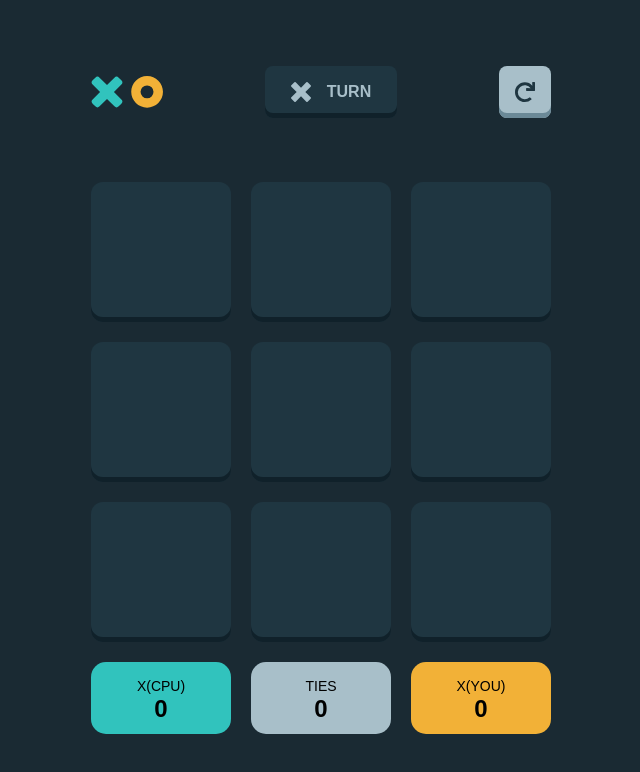
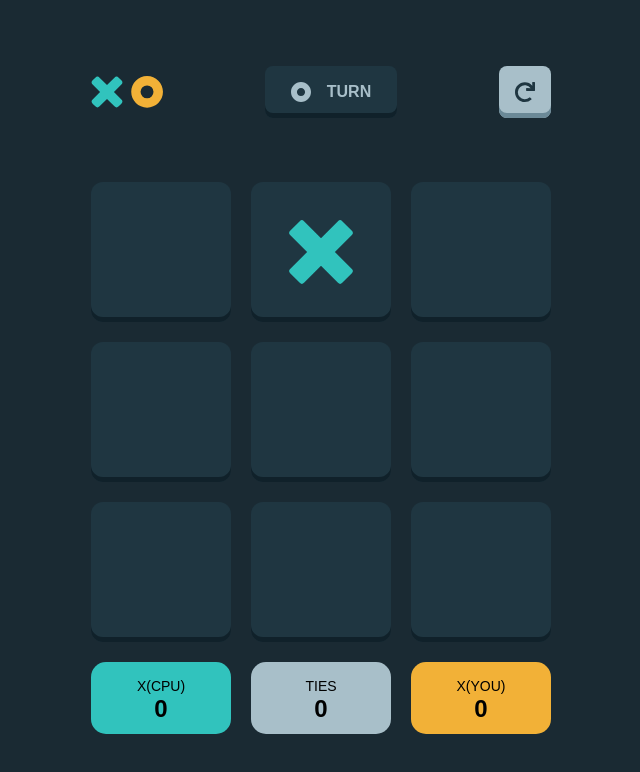
Before and after one commit to rf1303/Tic-Toc-Toe, a plain HTML site: page index.html in a window 1280 px wide. Both pictures are taken after a click on the button "NEW GAME (VS CPU)". Shown: the whole page, without its empty margins (319-959 px from the left). Drawn offline with Linux system fonts and the light colour scheme.

Commit message:
JS cpu game

```diff
--- a/assets/js/main.js
+++ b/assets/js/main.js
@@ -1,5 +1,5 @@
 import "./tictoc-xo.js";
-import { cpuPlayer, personPlayer, cleanTakes, tictocQuit, restartQ, restartC} from "./players.js";
+import { cpuGame, personPlayer, cleanTakes, tictocQuit, restartQ, restartC} from "./players.js";
 import { tictocClicks, cleanBoard, localSave } from "./tictoc-xo.js";
 
 document.addEventListener("DOMContentLoaded", function() {
@@ -20,7 +20,7 @@ document.addEventListener("DOMContentLoaded", function() {
     console.log("radioPlayer: ", radioPlayer.value);
 
     buttonCpu.addEventListener("click", () => {
-        cpuPlayer();
+        cpuGame();
     });
 
     buttonPerson.addEventListener("click", () => {
--- a/assets/js/players.js
+++ b/assets/js/players.js
@@ -1,5 +1,5 @@
 import "./tictoc-xo.js";
-import { tictocClicks } from "./tictoc-xo.js";
+import { tictocClicks, gameCpu } from "./tictoc-xo.js";
 
 const buttonTictoc = document.querySelectorAll(".button__tictoc");
 const wrapperBack = document.querySelector(".wrappers__back");
@@ -10,9 +10,13 @@ const wrapperBoard = document.querySelector(".wrappers__board");
 const wrapperPick = document.querySelector(".wrappers__picks");
 const gameW = document.getElementById("game-w");
 
-export function cpuPlayer(takesTitle) {
+export function cpuGame() {
     playerBegin();
     playerTitles('cpu');
+    setTimeout(() => {
+        gameCpu();
+    }, 2000);
+    tictocClicks();
 }
 
 export function personPlayer() {
@@ -56,9 +60,9 @@ function playerTitles(titles) {
     const titleLeft = document.querySelector('.results__title--l');
     const titleRight = document.querySelector('.results__title--r');
     const nroX = nro === "x" ? 1 : 2;
-    console.log('nro - nroX: ', nro, ' ', nroX);
+    console.log('nro - nroX: ', nroX);
     const nroO = nro === "o" ? 1 : 2;
-    console.log('nro - nroO: ', nro, ' ', nroO);
+    console.log('nro - nroO: ', nroO);
     switch (titles) {
         case "two":
             titleLeft.textContent = `X(P${nroX})`;
--- a/assets/js/tictoc-xo.js
+++ b/assets/js/tictoc-xo.js
@@ -1,4 +1,3 @@
-
 console.log("inicio tictoc-xo ✅");
 
 const iconX = `<svg class="tictoc__image tictoc__image--x" viewBox="0 0 64 64" width="64" height="64" xmlns="http://www.w3.org/2000/svg"><path d="M15.002 1.147 32 18.145 48.998 1.147a3 3 0 0 1 4.243 0l9.612 9.612a3 3 0 0 1 0 4.243L45.855 32l16.998 16.998a3 3 0 0 1 0 4.243l-9.612 9.612a3 3 0 0 1-4.243 0L32 45.855 15.002 62.853a3 3 0 0 1-4.243 0L1.147 53.24a3 3 0 0 1 0-4.243L18.145 32 1.147 15.002a3 3 0 0 1 0-4.243l9.612-9.612a3 3 0 0 1 4.243 0Z" fill="currentColor" fill-rule="evenodd"/></svg>`;
@@ -14,30 +13,40 @@ let turnPlayer = "x";
 let playX = 0;
 let playO = 0;
 let playC = 0;
+let cpuMode = false;
+const altWin = [
+    [0, 1, 2],
+    [3, 4, 5],
+    [6, 7, 8],
+    [0, 3, 6],
+    [1, 4, 7],
+    [2, 5, 8],
+    [0, 4, 8],
+    [2, 4, 6],
+];
 
 const buttonTictoc = document.querySelectorAll(".button__tictoc");
 const wrapperBack = document.querySelector(".wrappers__back");
 const wrappersTakes = document.querySelector(".wrappers__takes");
 const wrappersMess = document.querySelector(".wrappers__mess");
-/* const imageTictoc = buttonTictoc.querySelectorAll() */
+const buttonRadio = document.querySelector('.player__radio:checked');
 
 iconTurn();
 
 export function tictocClicks() {
     buttonTictoc.forEach((btn, index) => {
-        console.log("btn antes: ", index);
         btn.dataset.index = index;
         console.log("btn despues: ", index);
         btn.addEventListener("click", () => {
-            console.log('ahora: ', btn.dataset.index);
+            console.log("ahora: ", btn.dataset.index);
             btnXO(btn, index);
         });
     });
 }
 
-function btnXO(btn, index) {
+export function btnXO(btn, index) {
     if (tictoc[index] !== "") return;
-    console.log('jugador ⛵ ', turnPlayer);
+    console.log("jugador ⛵ ", turnPlayer);
 
     tictoc[index] = turnPlayer;
     btn.innerHTML = turnPlayer === "x" ? iconX : iconO;
@@ -70,19 +79,16 @@ function btnXO(btn, index) {
     }
     turnPlayer = turnPlayer === "x" ? "o" : "x";
     iconTurn();
+
+    if (cpuMode) {
+        setTimeout(() => {
+            gameCpu();
+        }, 1500);
+    }
+
 }
 
 export function tictocWin(cmb) {
-    const altWin = [
-        [0, 1, 2],
-        [3, 4, 5],
-        [6, 7, 8],
-        [0, 3, 6],
-        [1, 4, 7],
-        [2, 5, 8],
-        [0, 4, 8],
-        [2, 4, 6],
-    ];
     for (const alt of altWin) {
         if (alt.every((index) => tictoc[index] === cmb)) {
             console.log("tictocWin: ", alt, " turnPlayer: ", turnPlayer);
@@ -111,9 +117,9 @@ function tictocResults(win) {
     const messTitle = document.querySelector(".mess__title");
     const roundImage = document.querySelector(".round__image");
     const radioPlay = document.querySelector(".player__radio:checked");
-    const resultsL = document.querySelector('.results__number--l');
-    const resultsR = document.querySelector('.results__number--r');
-    const resultsC = document.querySelector('.results__number--c');
+    const resultsL = document.querySelector(".results__number--l");
+    const resultsR = document.querySelector(".results__number--r");
+    const resultsC = document.querySelector(".results__number--c");
     wrapperBack.classList.remove("display__none");
     wrappersTakes.classList.remove("display__none");
     const nam = win === radioPlay.value ? 1 : 2;
@@ -122,7 +128,7 @@ function tictocResults(win) {
             wrappersMess.classList.remove("display__none");
             playX++;
             messTitle.textContent = `Player ${nam} wins!`;
-            messTitle.style.color = "#31c3bd"
+            messTitle.style.color = "#31c3bd";
             roundImage.src = `./assets/images/icon-x.svg`;
             resultsL.textContent = `${playX}`;
             break;
@@ -130,45 +136,90 @@ function tictocResults(win) {
             wrappersMess.classList.remove("display__none");
             playO++;
             messTitle.textContent = `Player ${nam} wins!`;
-            messTitle.style.color = "#f2b137"
+            messTitle.style.color = "#f2b137";
             roundImage.src = `./assets/images/icon-o.svg`;
             resultsR.textContent = `${playO}`;
             break;
         case "tied":
             playC++;
-            wrappersTied.classList.remove('display__none');
+            wrappersTied.classList.remove("display__none");
             resultsC.textContent = `${playC}`;
         default:
-            console.log('no hay ningun resultado');
+            console.log("no hay ningun resultado");
             break;
     }
 }
 
 export function cleanBoard() {
     tictoc = Array(9).fill("");
-    buttonTictoc.forEach(element => {
+    buttonTictoc.forEach((element) => {
         element.innerHTML = "";
-        element.classList.remove('button__tictoc--of', 'button__tictoc--xf');
+        element.classList.remove("button__tictoc--of", "button__tictoc--xf");
     });
 }
-
 
 export function localSave() {
     const pO = playO;
     const pX = playX;
     const pC = playC;
-
     const resultPlay = {
         playO,
         playX,
         playC,
-        fecha: new Date().toISOString()
+        fecha: new Date().toISOString(),
     };
+    const results = JSON.parse(localStorage.getItem("tictocResults")) || [];
+    results.push(resultPlay);
+    localStorage.setItem("tictocResults", JSON.stringify(results));
+}
 
-    const results = JSON.parse(localStorage.getItem('tictocResults')) || [];
+export function gameCpu() {
+    cpuMode = true;
+    const buttonRadio = document.querySelector('.player__radio:checked');
+    const personG = buttonRadio.value;
+    console.log('personG: ', personG);
+    const cpuG = personG === "x" ? "o" : "x";
+    console.log('cpuG: ', cpuG, ' turnPlayer: ', turnPlayer);
+    if (cpuG !== turnPlayer) {
+        return tictocClicks();
+    }
+    const winC = winnerCpu(cpuG);
+    console.log('winC: ', winC);
+    if (winC !== null) {
+        btnXO(buttonTictoc[winC], winC);
+        console.log('winner: ', buttonTictoc[winC]);
+        return;
+    }
 
-    results.push(resultPlay);
+    const blkP = winnerCpu(personG);
+    if (blkP !== null) {
+        btnXO(buttonTictoc[blkP], blkP);
+        console.log('blkP: ', buttonTictoc[blkP]);
+        return;
+    }
 
-    localStorage.setItem('tictocResults', JSON.stringify(results));
+    const clearCpu = tictoc.map((box, i) => box === "" ? i : null)
+                           .filter( i => i !== null);
+    console.log('clearCpu: ', clearCpu);
+    if (clearCpu.length > 0) {
+        const cpuPlay = clearCpu[Math.floor(Math.random() * clearCpu.length)];
+        btnXO(buttonTictoc[cpuPlay], cpuPlay);
+        console.log('buttonTictoc[cpuPlay]: ', buttonTictoc[cpuPlay], ' cpuPlay: ', cpuPlay);
+    }
+}
 
+export function winnerCpu(cpuG) {
+    console.log('cpuG: ', cpuG, ' turnPlayer: ', turnPlayer);
+    for (const cmb of altWin) {
+        const [a, b, c] = cmb;
+        const cmbValue = [tictoc[a], tictoc[b], tictoc[c]];
+        const empty = cmb.filter(i => tictoc[i] === "");
+
+        const ctaPlay = cmbValue.filter(v => v === cpuG).length;
+
+        if (ctaPlay === 2 && empty.length === 1) {
+            return empty[0];
+        }
+    }
+    return null;
 }
--- a/assets/scss/main.scss
+++ b/assets/scss/main.scss
@@ -40,7 +40,7 @@ body {
   opacity: 0;
   /* translate: 0 -10vb;  */
   transition-property: display opacity;
-  transition-duration: .5s;
+  transition-duration: .3s;
   transition-behavior: allow-discrete;
 
   &:where(:not(.display__none)) {
@@ -172,7 +172,7 @@ body {
   &:where(:not(.display__none)) {
     display: allow-discrete grid;
     opacity: 1;
-    translate: 0 0;
+    /* translate: 0 0; */
     @starting-style {
       opacity: 0;
       /* translate: 0 10vb;  */
@@ -450,10 +450,10 @@ body {
 }
 
 .display__none {
-  display: none !important;
+  display: none;
 }
 
-@media (min-width: 32em) {
+@media (max-width: 32em) {
   .wrappers__board {
     margin-block-start: 0;
   }
```
Also changed, not shown: assets/css/style.css, 1 other file.
